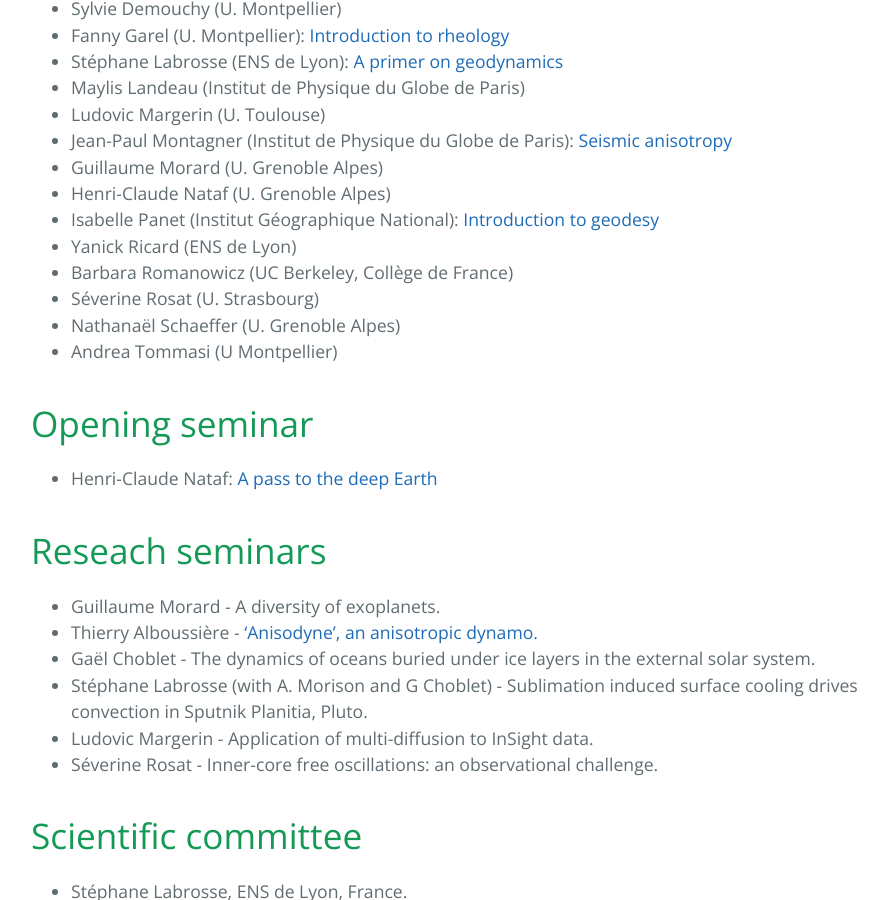
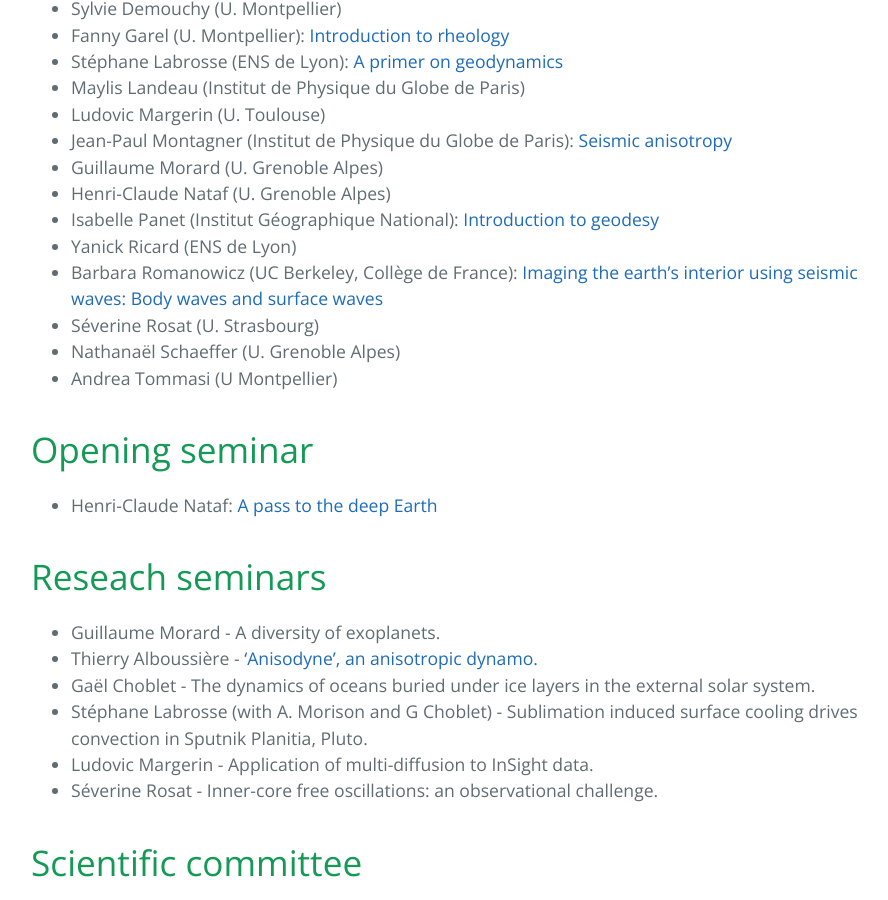
Before and after one commit to GeophysicsHouches2021/GeophysicsHouches2021.github.io, a Jekyll site: the page built from index.md, in a window 1280 px wide and 900 px high, scrolled down 1346 px. Shown: the whole window, without its empty margins (193-1081 px from the left). Built offline with Jekyll 4.4.1, drawn with Linux system fonts in a browser that asks for light colours.

Commit message:
adds Barbara's lecture

```diff
--- a/index.md
+++ b/index.md
@@ -49,7 +49,8 @@ organised.
 * Henri-Claude Nataf (U. Grenoble Alpes)
 * Isabelle Panet (Institut Géographique National): [Introduction to geodesy](http://perso.ens-lyon.fr/stephane.labrosse/Lectures/Cours_Intro_Geodesie.pdf)
 * Yanick Ricard (ENS de Lyon)
-* Barbara Romanowicz (UC Berkeley, Collège de France)
+* Barbara Romanowicz (UC Berkeley, Collège de France):
+  [Imaging the earth’s interior using seismic waves: Body waves and surface waves](http://perso.ens-lyon.fr/stephane.labrosse/Lectures/romanowicz-sismo1.pdf)
 * Séverine Rosat (U. Strasbourg)
 * Nathanaël Schaeffer (U. Grenoble Alpes)
 * Andrea Tommasi (U Montpellier)
```
